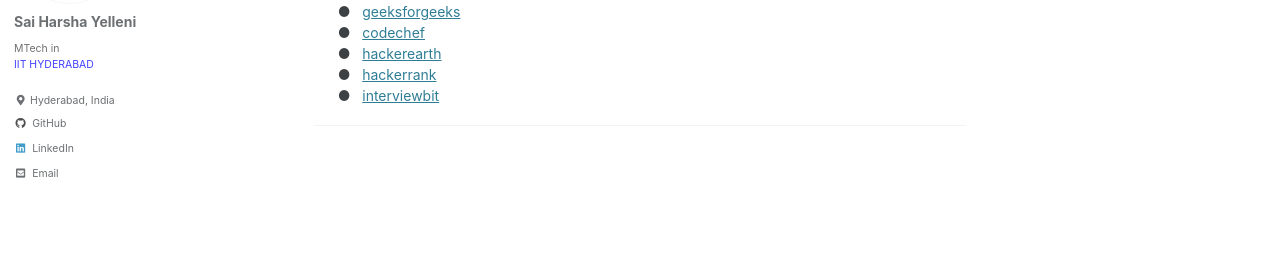
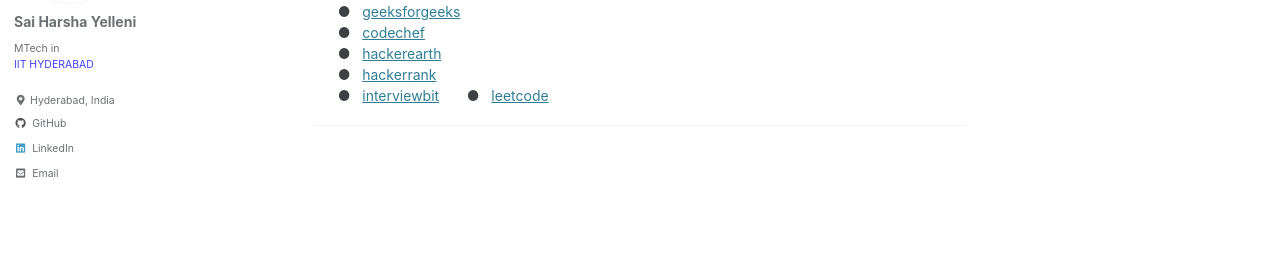
Before and after one commit to harshayelleni/harshayelleni.github.io, a Jekyll site: the page built from _pages/miscellaneous.md, in a window 1280 px wide. Shown: the part 177-457 px from the top of the page. Built offline with Jekyll 4.4.1, drawn with Linux system fonts in a browser that asks for light colours; cached includes are drawn as plain includes.

Commit message:
Update miscellaneous.md

```diff
--- a/_pages/miscellaneous.md
+++ b/_pages/miscellaneous.md
@@ -10,5 +10,6 @@
 &nbsp; &nbsp; &nbsp; &#9679; &nbsp; [hackerearth](https://www.hackerearth.com/@harshayelleni) \
 &nbsp; &nbsp; &nbsp; &#9679; &nbsp; [hackerrank](https://www.hackerrank.com/saiharsha81) \
 &nbsp; &nbsp; &nbsp; &#9679; &nbsp; [interviewbit](https://www.interviewbit.com/profile/sai-harsha-yelleni)
+&nbsp; &nbsp; &nbsp; &#9679; &nbsp; [leetcode](https://leetcode.com/saiharsha/)
 
 ---
```
